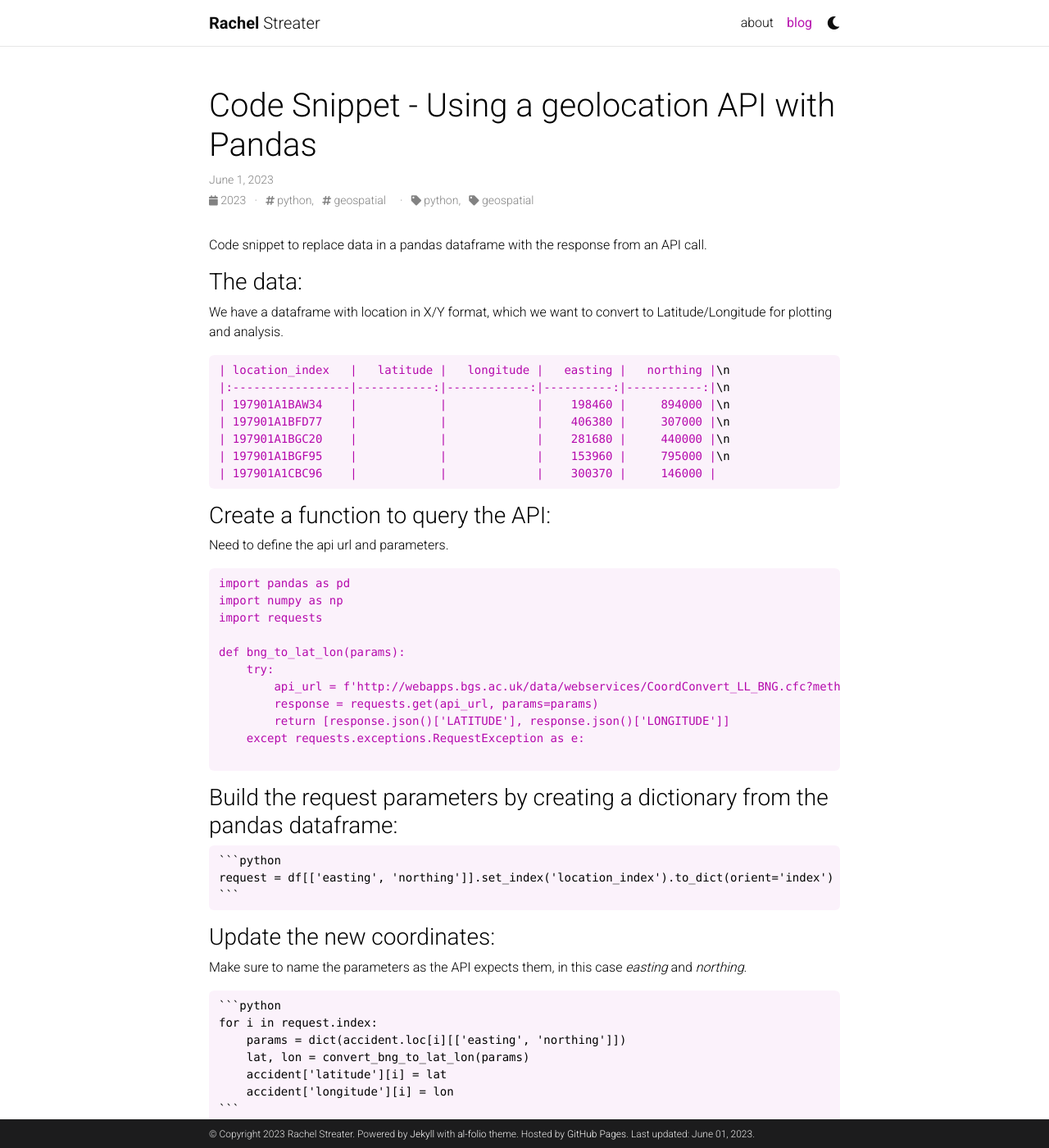
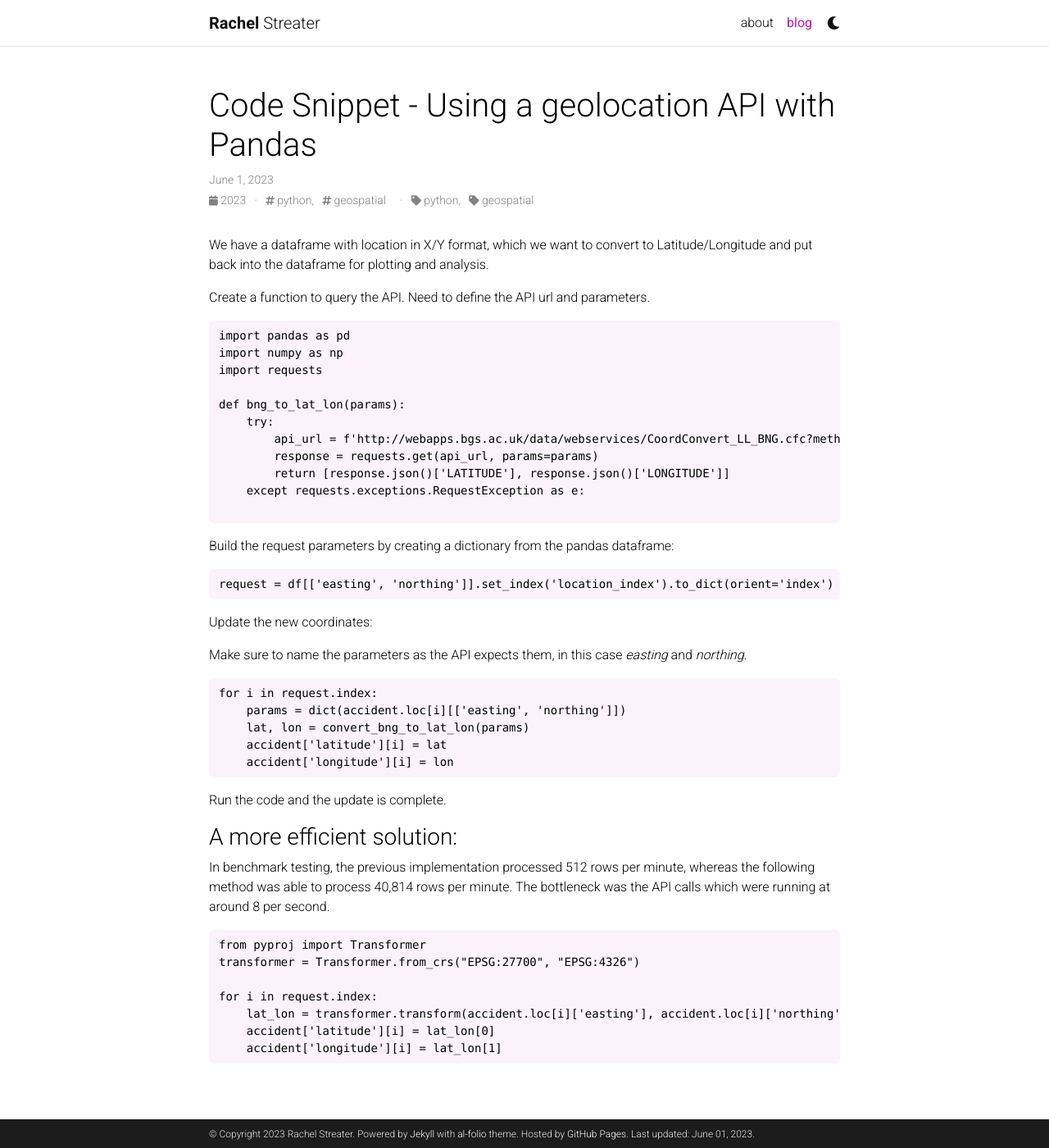
Before and after one commit to rachelstreater/rachelstreater.github.io, a Jekyll site: the page built from _posts/2023-06-01-testing-coordinate-conversion.md, in a window 1280 px wide and 1400 px high. Shown: the whole window at 82% size. Built offline with Jekyll 4.4.1, drawn with Linux system fonts in a browser that asks for light colours; comment, search, counter and statistics services are not loaded; a style sheet for code colours, icons or effects is not loaded; some of the changed text lies outside the part shown.

Commit message:
update to post

`````diff
--- a/_posts/2023-06-01-testing-coordinate-conversion.md
+++ b/_posts/2023-06-01-testing-coordinate-conversion.md
@@ -2,31 +2,17 @@
 layout: post
 title:  Code Snippet - Using a geolocation API with Pandas
 date:   2023-06-01
-description: Using a geolocation API in pandas to convert coordinates
+description: PyProj vs. Geolocation API in Pandas to Convert Coordinates
 tags: python, geospatial
 categories: python, geospatial
 ---
 
-Code snippet to replace data in a pandas dataframe with the response from an API call.
 
-### The data:
+We have a dataframe with location in X/Y format, which we want to convert to Latitude/Longitude and put back into the dataframe for plotting and analysis.
 
-We have a dataframe with location in X/Y format, which we want to convert to Latitude/Longitude for plotting and analysis.
+Create a function to query the API. Need to define the API url and parameters.
 
-```markdown
-| location_index   |   latitude |   longitude |   easting |   northing |\n
-|:-----------------|-----------:|------------:|----------:|-----------:|\n
-| 197901A1BAW34    |            |             |    198460 |     894000 |\n
-| 197901A1BFD77    |            |             |    406380 |     307000 |\n
-| 197901A1BGC20    |            |             |    281680 |     440000 |\n
-| 197901A1BGF95    |            |             |    153960 |     795000 |\n
-| 197901A1CBC96    |            |             |    300370 |     146000 |
-````
-
-### Create a function to query the API:
-Need to define the api url and parameters.
-
-```markdown
+```python
 import pandas as pd
 import numpy as np
 import requests
@@ -40,44 +26,32 @@
 
 ```
 
-### Build the request parameters by creating a dictionary from the pandas dataframe:
+Build the request parameters by creating a dictionary from the pandas dataframe:
 
-````markdown
-```python
+
+````python
 request = df[['easting', 'northing']].set_index('location_index').to_dict(orient='index')
-```
 ````
 
-### Update the new coordinates:
+Update the new coordinates:
+
 
 Make sure to name the parameters as the API expects them, in this case *easting* and *northing*.
 
-````markdown
-```python
+
+````python
 for i in request.index:
     params = dict(accident.loc[i][['easting', 'northing']])
     lat, lon = convert_bng_to_lat_lon(params)
     accident['latitude'][i] = lat
     accident['longitude'][i] = lon
-```
 ````
 
 
-### The result:
+Run the code and the update is complete.
 
 
-```markdown
-| accident_index   |   latitude |   longitude |   easting |   northing |\n
-|:-----------------|-----------:|------------:|----------:|-----------:|\n
-| 197901A1BAW34    |    57.8898 |    -5.40163 |    198460 |     894000 |\n
-| 197901A1BFD77    |    52.6607 |    -1.90711 |    406380 |     307000 |\n
-| 197901A1BGC20    |    53.8427 |    -3.79979 |    281680 |     440000 |\n
-| 197901A1BGF95    |    56.9805 |    -6.05094 |    153960 |     795000 |\n
-| 197901A1CBC96    |    51.2045 |    -3.42749 |    300370 |     146000 |
-```
-
-
-### A better way for this particular task:
+### A more efficient solution:
 
 In benchmark testing, the previous implementation processed 512 rows per minute, whereas the following method was able to process 40,814 rows per minute. The bottleneck was the API calls which were running at around 8 per second.
 
`````
